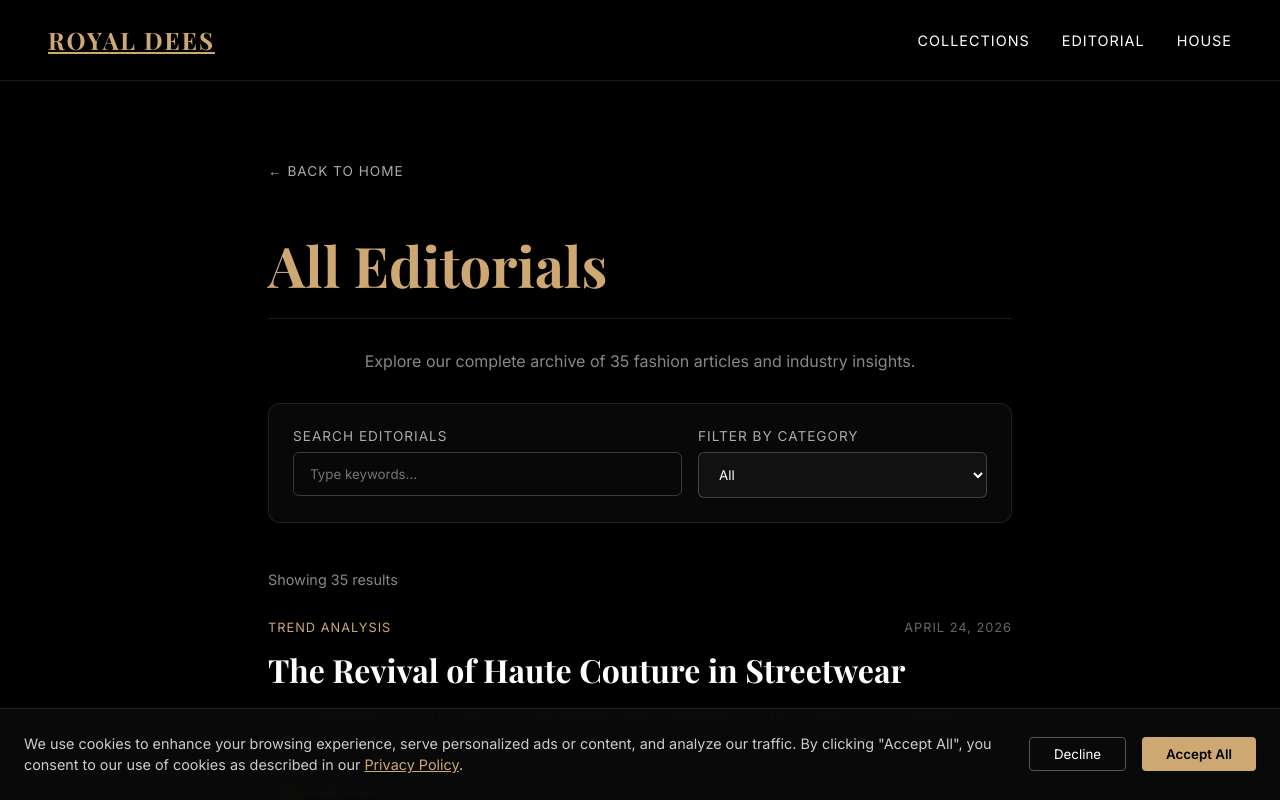
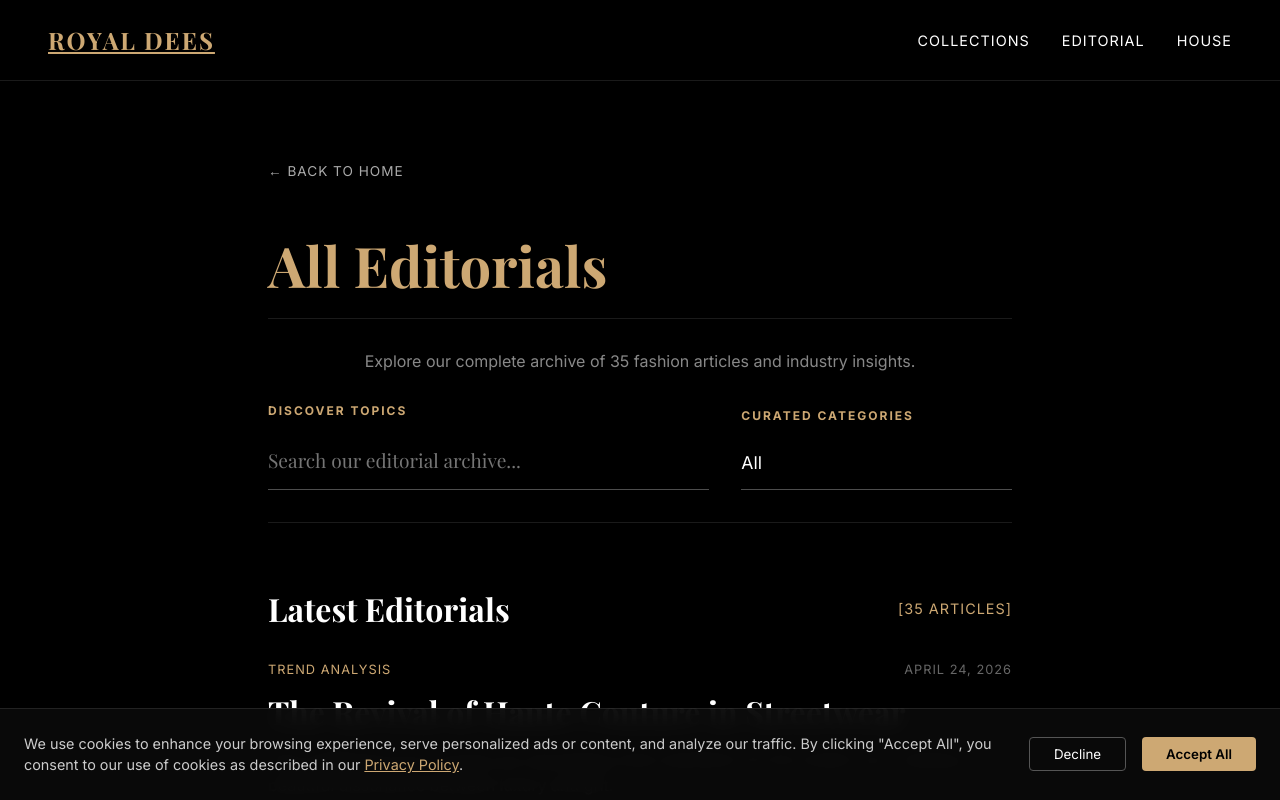
Before and after one commit to crashingdown90/royaldeesfashions, a Next.js app: page /editorial in a window 1280 px wide. Shown: the top 800 px of the page. Built offline with nearby package versions, Linux system fonts and the light colour scheme; a web font is replaced by a local one.

Commit message:
Enhance ArticleFilter UI to high-end aesthetic

```diff
--- a/src/components/ArticleFilter.tsx
+++ b/src/components/ArticleFilter.tsx
@@ -21,66 +21,82 @@ export default function ArticleFilter({ initialArticles }: { initialArticles: Ar
   }, [searchQuery, selectedCategory, initialArticles]);
 
   return (
-    <div>
-      {/* Filter Controls */}
+    <div style={{ width: '100%', maxWidth: '1200px', margin: '0 auto' }}>
+      {/* High-End Filter Controls */}
       <div style={{
         display: 'flex',
         flexDirection: 'row',
-        gap: '1rem',
-        marginBottom: '3rem',
-        background: 'rgba(255,255,255,0.03)',
-        padding: '1.5rem',
-        borderRadius: '12px',
-        border: '1px solid rgba(255,255,255,0.1)',
-        flexWrap: 'wrap'
+        gap: '2rem',
+        marginBottom: '4rem',
+        paddingBottom: '2rem',
+        borderBottom: '1px solid rgba(255,255,255,0.1)',
+        flexWrap: 'wrap',
+        alignItems: 'flex-end'
       }}>
         {/* Search Bar */}
-        <div style={{ flex: '1 1 300px', display: 'flex', flexDirection: 'column', gap: '0.5rem' }}>
-          <label style={{ fontSize: '0.85rem', color: '#aaa', textTransform: 'uppercase', letterSpacing: '1px' }}>Search Editorials</label>
+        <div style={{ flex: '2 1 400px', position: 'relative' }}>
+          <label style={{ display: 'block', fontSize: '0.75rem', color: 'var(--primary)', textTransform: 'uppercase', letterSpacing: '2px', marginBottom: '0.8rem', fontWeight: 'bold' }}>
+            Discover Topics
+          </label>
           <input
             type="text"
-            placeholder="Type keywords..."
+            placeholder="Search our editorial archive..."
             value={searchQuery}
             onChange={(e) => setSearchQuery(e.target.value)}
             style={{
               width: '100%',
-              padding: '0.8rem 1rem',
+              padding: '1rem 0',
               background: 'transparent',
-              border: '1px solid rgba(255,255,255,0.2)',
+              border: 'none',
+              borderBottom: '1px solid rgba(255,255,255,0.3)',
               color: '#fff',
-              borderRadius: '6px',
-              fontFamily: 'var(--font-inter)'
+              fontSize: '1.2rem',
+              fontFamily: 'var(--font-serif)',
+              outline: 'none',
+              transition: 'border-color 0.3s ease'
             }}
+            onFocus={(e) => e.target.style.borderBottom = '1px solid var(--primary)'}
+            onBlur={(e) => e.target.style.borderBottom = '1px solid rgba(255,255,255,0.3)'}
           />
         </div>
 
         {/* Category Dropdown */}
-        <div style={{ flex: '1 1 200px', display: 'flex', flexDirection: 'column', gap: '0.5rem' }}>
-          <label style={{ fontSize: '0.85rem', color: '#aaa', textTransform: 'uppercase', letterSpacing: '1px' }}>Filter by Category</label>
+        <div style={{ flex: '1 1 250px' }}>
+          <label style={{ display: 'block', fontSize: '0.75rem', color: 'var(--primary)', textTransform: 'uppercase', letterSpacing: '2px', marginBottom: '0.8rem', fontWeight: 'bold' }}>
+            Curated Categories
+          </label>
           <select
             value={selectedCategory}
             onChange={(e) => setSelectedCategory(e.target.value)}
             style={{
               width: '100%',
-              padding: '0.8rem 1rem',
-              background: '#111',
-              border: '1px solid rgba(255,255,255,0.2)',
+              padding: '1rem 0',
+              background: 'transparent',
+              border: 'none',
+              borderBottom: '1px solid rgba(255,255,255,0.3)',
               color: '#fff',
-              borderRadius: '6px',
+              fontSize: '1.1rem',
               fontFamily: 'var(--font-inter)',
-              cursor: 'pointer'
+              cursor: 'pointer',
+              outline: 'none',
+              appearance: 'none',
             }}
           >
             {uniqueCategories.map(cat => (
-              <option key={cat} value={cat}>{cat}</option>
+              <option key={cat} value={cat} style={{ background: '#0a0a0a', color: '#fff', padding: '1rem' }}>{cat}</option>
             ))}
           </select>
         </div>
       </div>
 
       {/* Results Header */}
-      <div style={{ marginBottom: '2rem', color: '#888', fontSize: '0.9rem' }}>
-        Showing {filteredArticles.length} {filteredArticles.length === 1 ? 'result' : 'results'}
+      <div style={{ marginBottom: '2rem', display: 'flex', justifyContent: 'space-between', alignItems: 'center' }}>
+        <h2 style={{ fontFamily: 'var(--font-serif)', fontSize: '2rem', margin: 0 }}>
+          {selectedCategory === "All" ? "Latest Editorials" : `${selectedCategory}`}
+        </h2>
+        <span style={{ color: 'var(--primary)', fontSize: '0.9rem', letterSpacing: '1px', textTransform: 'uppercase' }}>
+          [{filteredArticles.length} {filteredArticles.length === 1 ? 'Article' : 'Articles'}]
+        </span>
       </div>
 
       {/* Filtered Grid */}
@@ -99,15 +115,16 @@ export default function ArticleFilter({ initialArticles }: { initialArticles: Ar
           ))}
         </div>
       ) : (
-        <div style={{ textAlign: 'center', padding: '4rem 0', color: '#aaa' }}>
-          <h3 style={{ fontFamily: 'var(--font-serif)', fontSize: '1.5rem', marginBottom: '1rem', color: '#fff' }}>No articles found</h3>
-          <p>We couldn't find any editorials matching your search criteria. Please try different keywords or categories.</p>
+        <div style={{ textAlign: 'center', padding: '6rem 0', color: '#aaa', border: '1px dashed rgba(255,255,255,0.1)', borderRadius: '12px' }}>
+          <h3 style={{ fontFamily: 'var(--font-serif)', fontSize: '2rem', marginBottom: '1rem', color: '#fff' }}>Archive Empty</h3>
+          <p style={{ fontSize: '1.1rem', maxWidth: '400px', margin: '0 auto 2rem auto', lineHeight: '1.6' }}>
+            We couldn't find any editorials matching your exquisite taste. Please adjust your search criteria.
+          </p>
           <button
             onClick={() => { setSearchQuery(""); setSelectedCategory("All"); }}
             className="cta-button"
-            style={{ marginTop: '2rem' }}
           >
-            Reset Filters
+            Reset Collection
           </button>
         </div>
       )}
```
